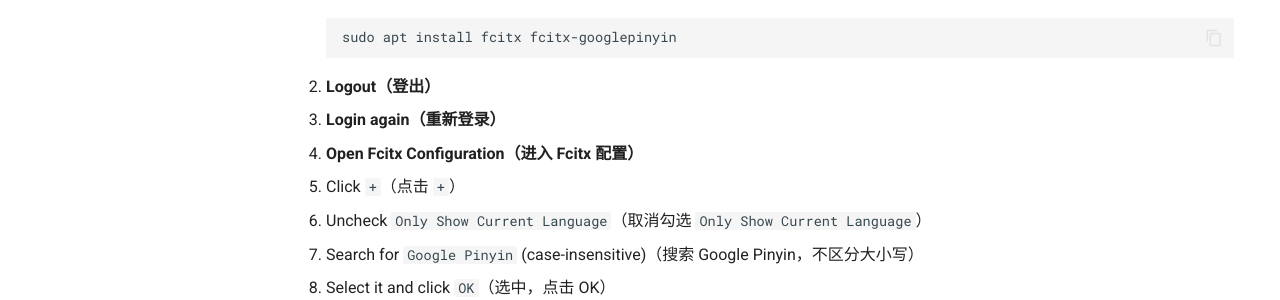
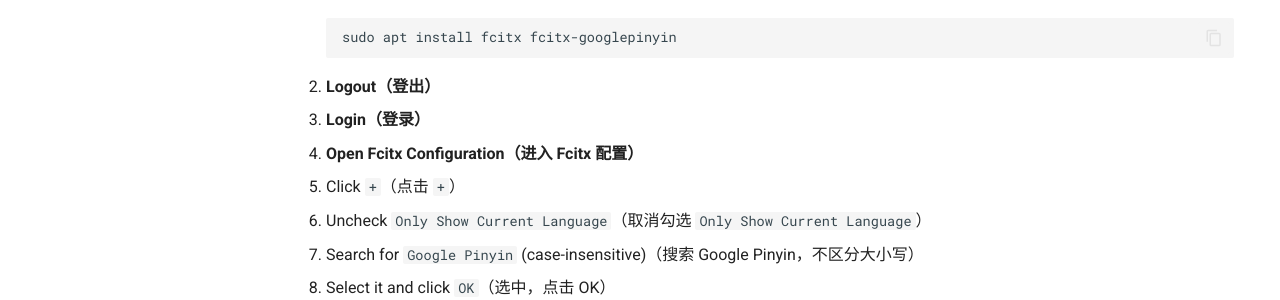
Before and after one commit to pthmz/pthmz.github.io, an MkDocs documentation site: the page built from docs/blog/google-pinyin-installation-ubuntu-derivatives.md, in a window 1280 px wide and 1006 px high. Shown: the part 528-828 px from the top of the window. Built offline with MkDocs 1.6.1 and Material for MkDocs 9.7.7, drawn with Linux system fonts in a browser that asks for light colours; comment, search, counter and statistics services are not loaded.

Commit message:
将重新登录改成登录

```diff
--- a/docs/blog/google-pinyin-installation-ubuntu-derivatives.md
+++ b/docs/blog/google-pinyin-installation-ubuntu-derivatives.md
@@ -20,7 +20,7 @@
 
 2. **Logout（登出）**
 
-3. **Login again（重新登录）**
+3. **Login（登录）**
 
 4. **Open Fcitx Configuration（进入 Fcitx 配置）**
    - Click `+`（点击 `+`）
```
